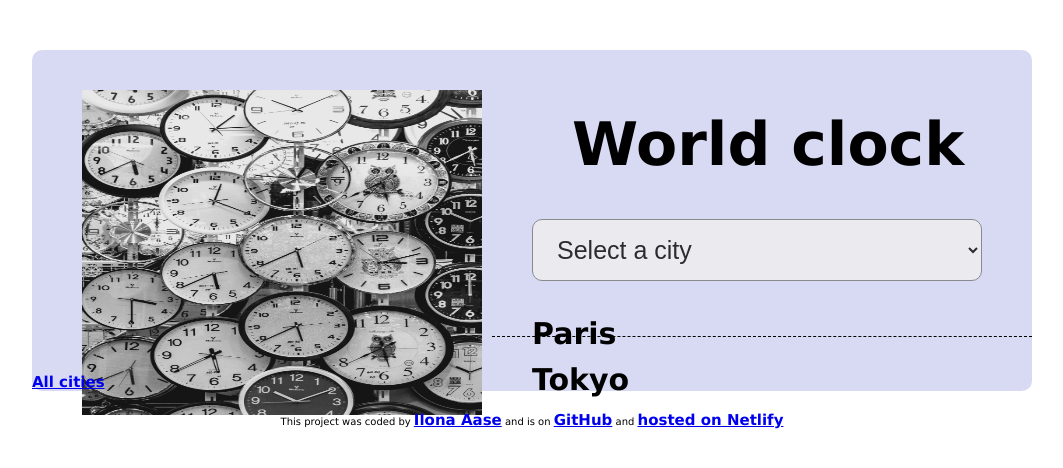
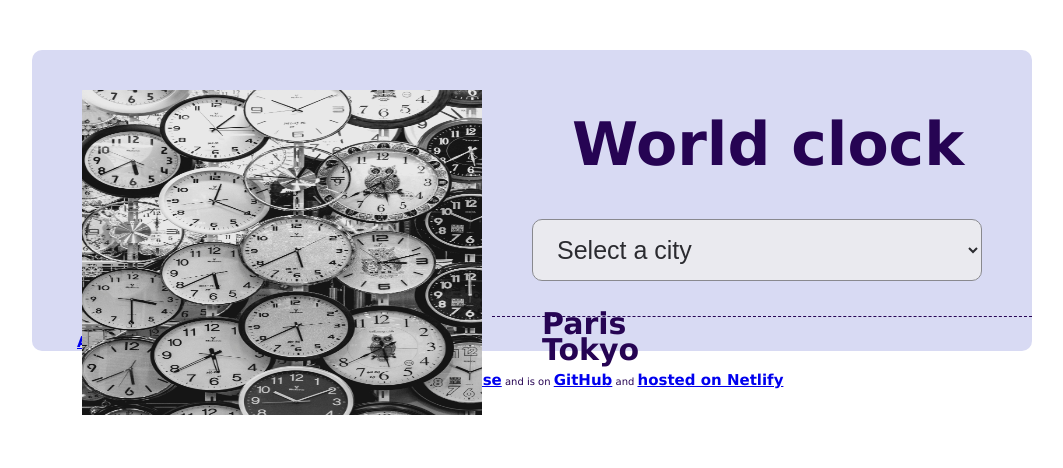
Before and after one commit to HildaAb/World-clock, a plain HTML site: page index.html in a window 1280 px wide. Shown: the whole page, without its empty margins (108-1171 px from the left). Drawn offline with nearby package versions, Linux system fonts and the light colour scheme; a script that the page names is missing.

Commit message:
added style in css

```diff
--- a/index.html
+++ b/index.html
@@ -132,7 +132,7 @@
           <div class="time"><small class="during-day"></small></div>
         </div>
       </div>
-      <a href="index.html" class="back">All cities</a>
+      <a href="index.html" class="return">All cities</a>
     </div>
 
     <footer>
--- a/src/style.css
+++ b/src/style.css
@@ -2,11 +2,13 @@ body {
   font-family: "Lucida Sans", "Lucida Sans Regular", "Lucida Grande",
     "Lucida Sans Unicode", Geneva, Verdana, sans-serif;
   margin-top: 50px;
+  color: rgb(38, 4, 83);
 }
 img {
   font-display: block;
   margin-left: 10px;
   padding: 40px;
+  position: relative;
 }
 a {
   font-weight: bold;
@@ -51,7 +53,7 @@ footer {
   border-radius: 10px;
 }
 .city {
-  padding: 20px 0;
+  padding: 10px;
   margin-left: 460px;
   margin-top: 15px;
   margin-bottom: -10px;
@@ -62,11 +64,14 @@ footer {
 }
 .date {
   opacity: 0.7;
-  margin-left: 300px;
+  margin-left: 340px;
   margin-top: -80px;
 }
 .time {
   font-size: 25px;
   font-weight: bold;
-  margin-left: 300px;
+  margin-left: 340px;
 }
+.return {
+  margin: 45px;
+}
```
